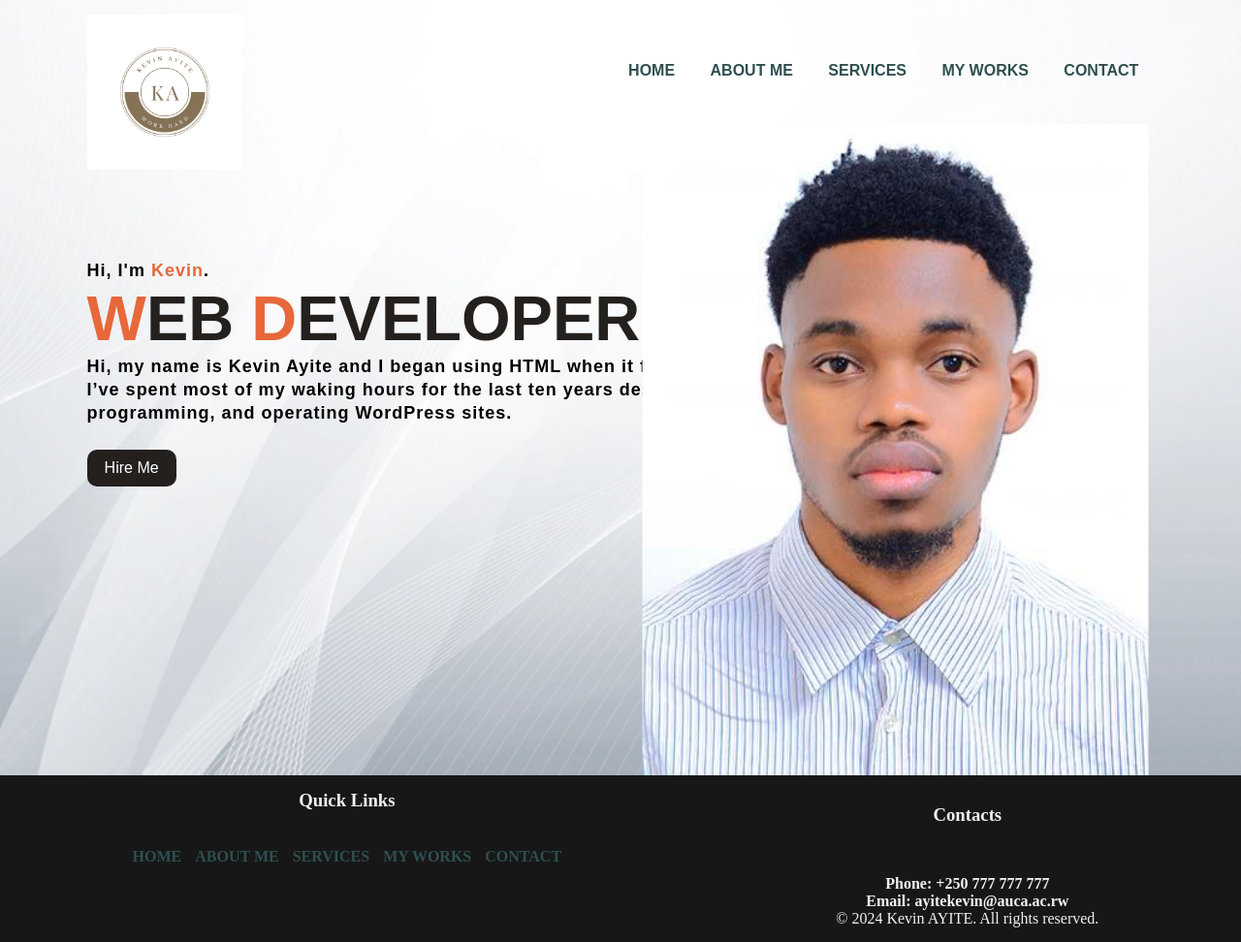
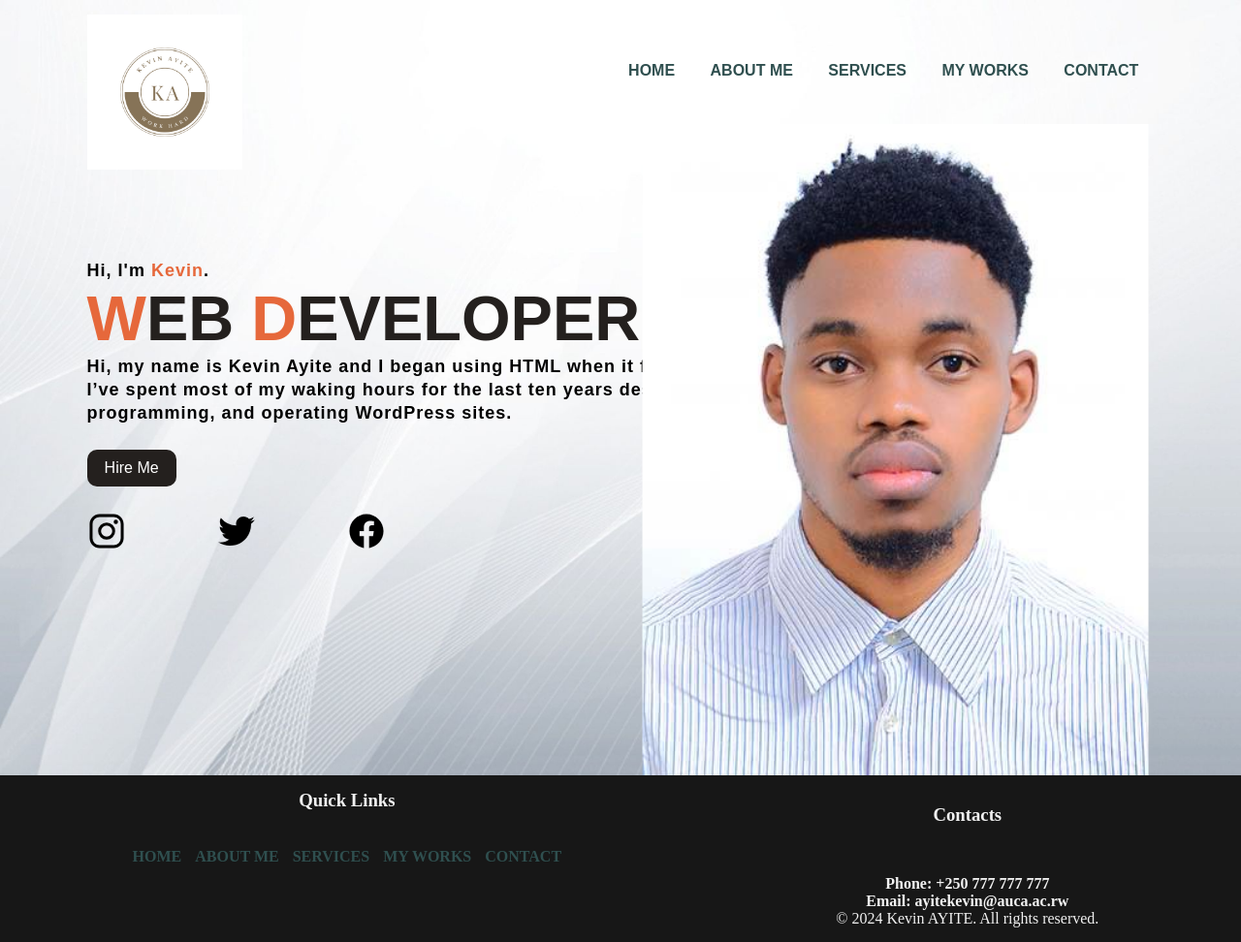
Before and after one commit to kevinayite/PortfolioProject, a plain HTML site: page index.html in a window 1280 px wide. Shown: the whole page at 97% size. Drawn offline with nearby package versions, Linux system fonts and the light colour scheme; files whose address does not match are found by name.

Commit message:
putting back icons

```diff
--- a/index.html
+++ b/index.html
@@ -38,11 +38,11 @@
         </div>
 
         <!-- Social Media Icons -->
-        <!-- <div class="icons">
+        <div class="icons">
             <a href="#"><ion-icon name="logo-instagram"></ion-icon></a>
             <a href="#"><ion-icon name="logo-twitter"></ion-icon></a>
             <a href="#"><ion-icon name="logo-facebook"></ion-icon></a>
-        </div> -->
+        </div>
     </div>
 
     <footer>
```
